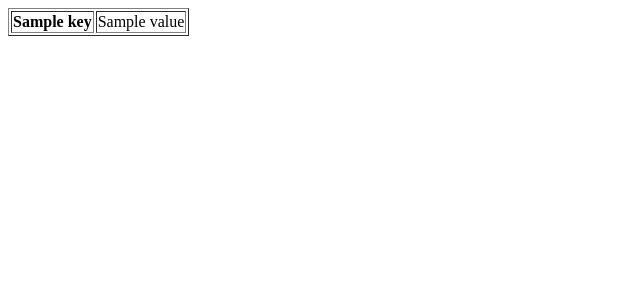
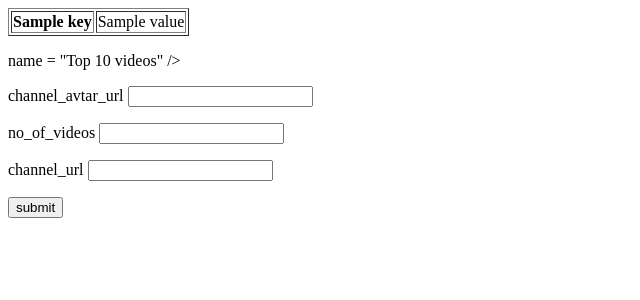
Before and after one commit to Bhupendra1770/YOUTUBE_SCRAPPING_PROJECT, a Flask app: template templates/result.html in a window 1280 px wide. Shown: the top 300 px of the page, without its empty margins (0-640 px from the left). Run offline with Flask 2, Linux system fonts and the light colour scheme; the template is opened without the code that fills it: most values are stand-ins (such as "Sample title", 1, 10 or a date in 2020).

Commit message:
change in result.html and add result2.html

```diff
--- a/templates/result.html
+++ b/templates/result.html
@@ -7,3 +7,13 @@
             </tr>
          {% endfor %}
       </table>
+
+
+
+ <form action = "home/search/top-videos" method = "POST">
+         <p>name = "Top 10 videos" /></p>
+         <p>channel_avtar_url <input type = "text" name = "channel_avtar_url" /></p>
+         <p>no_of_videos <input type = "text" name = "no_of_videos" /></p>
+         <p>channel_url <input type = "text" name = "channel_url" /></p>
+         <p><input type = "submit" value = "submit" /></p>
+ </form>
```
Also changed, not shown: templates/result2.html (added, +9 -0 lines).
